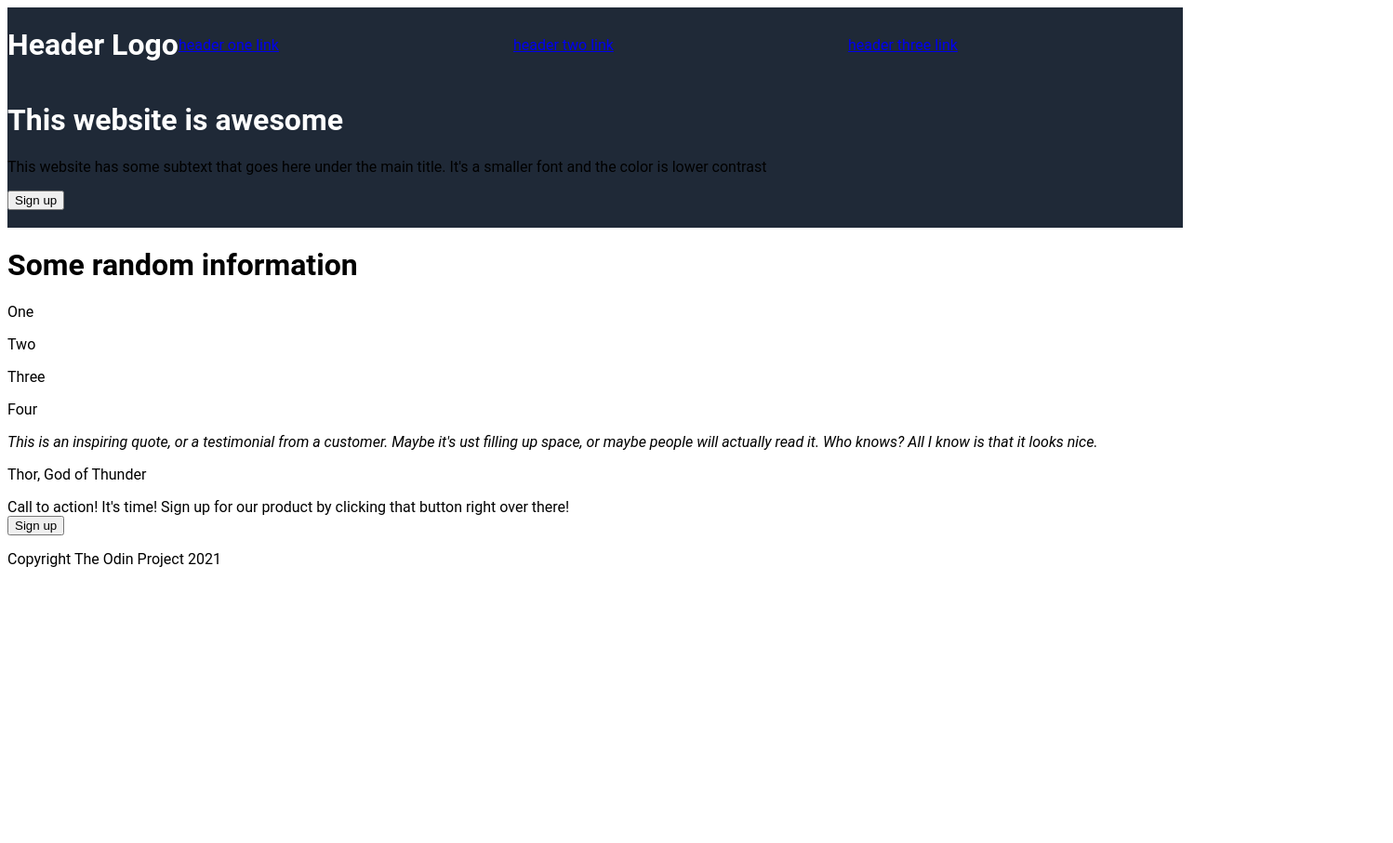
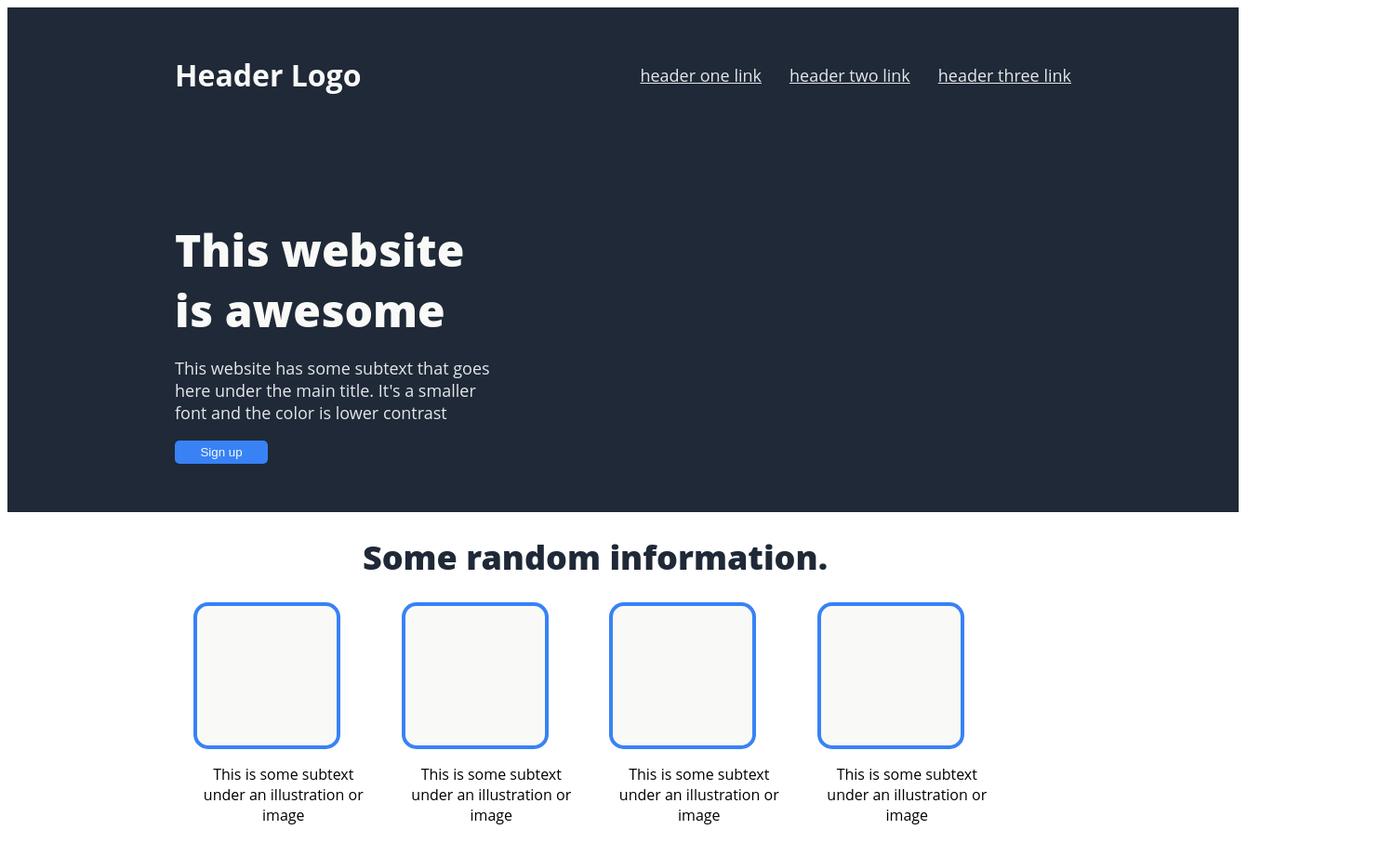
Before and after one commit to B3AST721/Landing_Page, a plain HTML site: page index.html in a window 1280 px wide. Shown: the top 907 px of the page at 93% size, 1498 px wide, since content can reach past the window. Before the commit the page ends 800 px from the top, so only its background shows below. Drawn offline with Linux system fonts and the light colour scheme.

Commit message:
add final webpage

```diff
--- a/index.html
+++ b/index.html
@@ -11,13 +11,15 @@
     <div class="dark">
         <header>
             <h1 class="logo">Header Logo</h1>
-            <a href="#">header one link</a>
-            <a href="#">header two link</a>
-            <a href="#">header three link</a>
+            <ul>
+                <a href="#">header one link</a>
+                <a href="#">header two link</a>
+                <a href="#">header three link</a>
+            </ul>
         </header>
         <div class="sign-up">
             <h1 class="description">This website is awesome</h1>
-            <p>This website has some subtext that goes here under the main title. It's a smaller font and the color is lower contrast</p>
+            <p class="sub">This website has some subtext that goes here under the main title. It's a smaller font and the color is lower contrast</p>
             <button>Sign up</button>
         </div>
         <div class="image">
@@ -25,34 +27,44 @@
         </div>
     </div>
     <div class="white">
-        <h1 class="info">Some random information</h1>
+        <h1 class="info">Some random information.</h1>
         <div class="squares">
+            <div class="container">
             <div class="square"></div>
-            <p class="subtext">One</p>
+            <p class="subtext">This is some subtext under an illustration or image</p>
+            </div>
+            <div class="container">
             <div class="square"></div>
-            <p class="subtext">Two</p>
+            <p class="subtext">This is some subtext under an illustration or image</p>
+            </div>
+            <div class="container">
             <div class="square"></div>
-            <p class="subtext">Three</p>
+            <p class="subtext">This is some subtext under an illustration or image</p>
+            </div>
+            <div class="container">
             <div class="square"></div>
-            <p class="subtext">Four</p>
+            <p class="subtext">This is some subtext under an illustration or image</p>
+            </div>
         </div>
     </div>
     <div class="bottom">
         <div class="testimonial">
-        <p><em>This is an inspiring quote, or a testimonial from a customer. Maybe it's ust filling up space, or maybe people will actually read it. Who knows? All I know is that it looks nice.</em></p>
+        <p><em>This is an inspiring quote, or a testimonial from a customer. Maybe it's just filling up space, or maybe people will actually read it. Who knows? All I know is that it looks nice.</em></p>
         </div>
-        <div class="author"><p>Thor, God of Thunder</p></div>
+        <div class="author"><p>- Thor, God of Thunder</p></div>
     </div>
     <footer>
         <div class="cta">
+            <div class="cta-info">
             <p1>Call to action! It's time!</p1>
             <p2>Sign up for our product by clicking that button right over there!</p2>
-            <div class="sign-up">
-                <button>Sign up</button>
+            </div>
+            <div class="sign-ups">
+                <button id="button">Sign up</button>
             </div>
         </div>
         <div class="copyright">
-            <p>Copyright The Odin Project 2021</p>
+            <p>Hansel Warrior 2022</p>
         </div>
     </footer>
 </body>
--- a/style.css
+++ b/style.css
@@ -1,21 +1,162 @@
 body {
-    font-family: Roboto, Oxygen, Ubuntu, Cantarell, 'Open Sans', 'Helvetica Neue', sans-serif;
+    font-family: Hero, Oxygen, Ubuntu, Cantarell, 'Open Sans', 'Helvetica Neue', sans-serif;
 }
 
 .dark {
     background-color: #1f2937;
-}
-
-.logo, .description {
-    color: white;
+    padding: 30px;
+    width: 100%;
+    height: 100%;
 }
 
 header {
     display: flex;
     align-items: center;
+    justify-content: space-between;
+    margin-left: 150px;
+    margin-right: 150px;
 }
 
-a {
+.sign-up {
+    margin-left: 150px;
+    margin-right: 150px;
+}
+
+ul {
+    list-style: none;
+    display: flex;
+    margin: 0;
+    padding: 0;
+    gap: 30px;
+}
+
+.logo {
+    color: #f9faf8;
+}
+
+.sign-up {
+    display: flex;
+    flex-direction: column;
+    width: 350px;
+    margin-top: 80px;
+    font-size: 24px;
+}
+
+.description {
+    margin-bottom: 0px;
+    font-size: 48px;
+    font-weight: 1000;
+    color: #f9faf8;
+}
+
+button {
+    width: 100px;
+    height: 25px;
+    background-color: #3882f6;
+    border: #3882f6;
+    border-radius: 5px;
+    color: #f9faf8;
+}
+
+a,
+.sub {
+    font-size: 18px;
+    color: #e5e7eb;
+}
+
+.info {
+    font-size: 36px;
+    font-weight: 1000;
+    color: #1f2937;
+    display: flex;
     flex: 1;
+    justify-content: center;
+}
 
+.square {
+    width: 150px;
+    height: 150px;
+    background-color: #f9faf8;
+    border-radius: 10%;
+    border: #3882f6 solid 4px;
+    flex: 1;
 }
+
+.squares {
+    justify-content: space-evenly;
+    gap: 30px;
+    display: flex;
+    margin-right: 200px;
+    margin-left: 200px;
+}
+
+.subtext {
+    text-align: center;
+}
+
+.bottom {
+    background-color: #e5e7eb;
+    width: 110%;
+    margin-top: 85px;
+    padding: 50px;
+    display: flex;
+    flex-direction: column;
+    align-items: center;
+    justify-content: space-between;
+}
+
+.testimonial {
+    font-style: italic;
+    font-size: 36px;
+    color: #1F2937;
+    font-weight: lighter;
+    flex: 1;
+    margin-left: 200px;
+    margin-right: 260px;
+}
+
+.cta {
+    display: flex;
+    width: 850px;
+    height: 150px;
+    background-color: #3882f6;
+    border-radius: 10px;
+    margin: auto;
+    margin-top: 100px;
+    margin-bottom: 100px;
+}
+
+.cta-info {
+    display: flex;
+    flex-direction: column;
+    margin-left: 100px;
+    margin-top: 50px;
+    width: 575px;
+    color: #f9faf8;
+    font-size: 24px;
+    align-content: center;
+}
+
+p2 {
+    font-size: 18px;
+    width: 600px;
+}
+
+.sign-ups {
+    display: flex;
+    margin-left: 0px;
+    margin-top: 55px;
+}
+
+#button {
+    border: solid #f9faf8 2px;
+    text-align: center;
+}
+
+.copyright {
+    width: 110%;
+    background-color: #1f2937;
+    padding: 30px;
+    text-align: center;
+    margin-top: 170px;
+}
```
